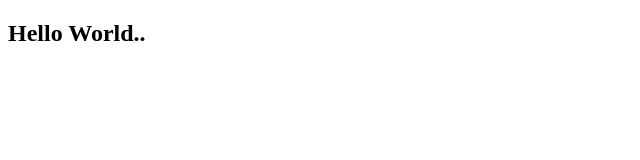
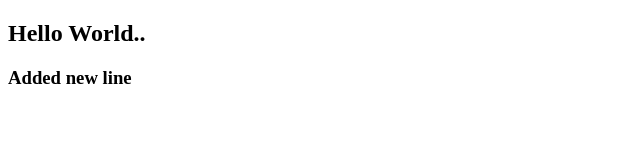
Before and after one commit to Sumitkumar3628/Projectgit, a plain HTML site: page index.html in a window 1280 px wide. Shown: the whole page, without its empty margins (0-640 px from the left). Drawn offline with Linux system fonts and the light colour scheme.

Commit message:
added new line

```diff
--- a/index.html
+++ b/index.html
@@ -8,5 +8,6 @@
 </head>
 <body>
     <h2>Hello World..</h2>
+    <h3>Added new line</h3>
 </body>
 </html>
```
